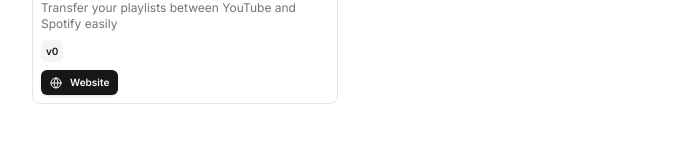
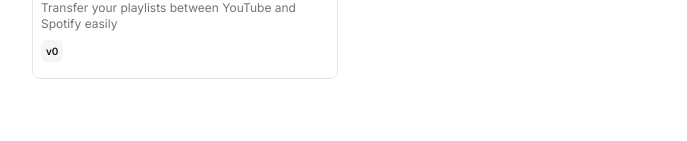
Before and after one commit to Orloxx23/orlandomm-temp, a Next.js app: page /projects in a window 1280 px wide. Shown: the part 1410-1551 px from the top of the page, without its empty margins (296-983 px from the left). Built offline with nearby package versions, Linux system fonts and the light colour scheme.

Commit message:
Remove links for PlaySwap project from resume data

```diff
--- a/src/data/resume.tsx
+++ b/src/data/resume.tsx
@@ -199,13 +199,7 @@
       active: true,
       description: "Transfer your playlists between YouTube and Spotify easily",
       technologies: ["v0"],
-      links: [
-        {
-          type: "Website",
-          href: "https://playswap.vercel.app",
-          icon: <Icons.globe className="size-3" />,
-        },
-      ],
+      links: [],
       image: "",
       video: "vibes/playswap.webm",
     },
```
